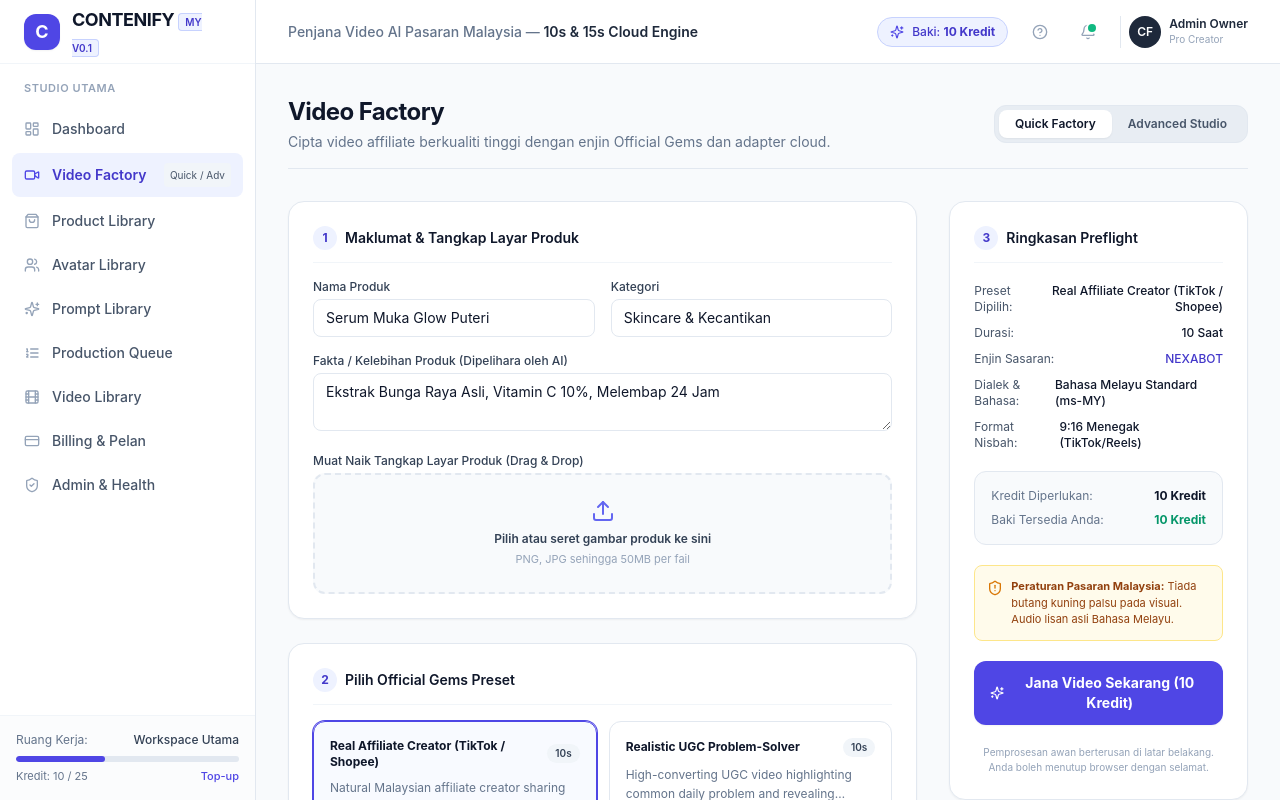
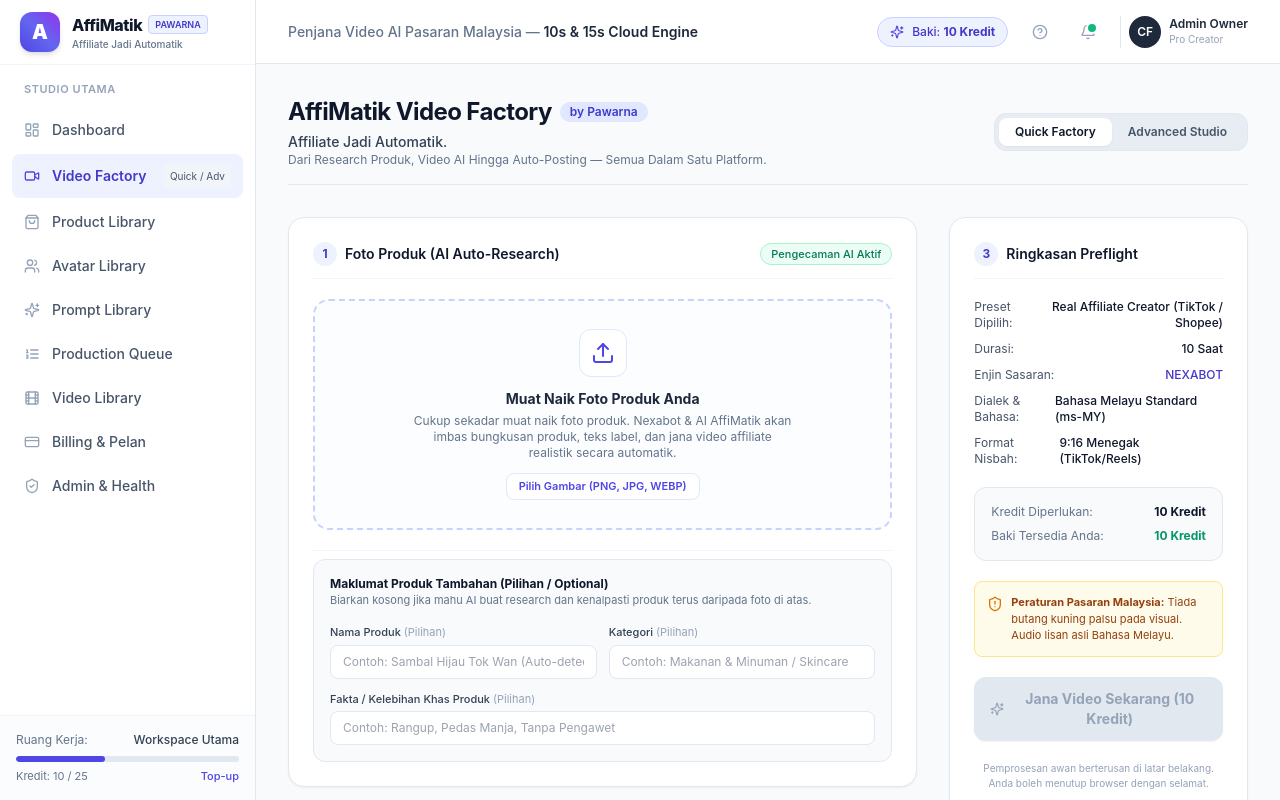
Before and after one commit to ridzuantanix-boop/contenify-saas, a Next.js app: page /factory in a window 1280 px wide. Shown: the top 800 px of the page. Built offline with nearby package versions, Linux system fonts and the light colour scheme.

Commit message:
feat: rebrand to AffiMatik by Pawarna, optional product inputs, and realism prompt overhaul

```diff
--- a/src/app/(dashboard)/dashboard/page.tsx
+++ b/src/app/(dashboard)/dashboard/page.tsx
@@ -18,11 +18,19 @@ export default function DashboardPage() {
       {/* Welcome Banner */}
       <div className="flex flex-col md:flex-row md:items-center justify-between gap-4 pb-2 border-b border-slate-200">
         <div>
-          <h2 className="text-2xl font-bold tracking-tight text-slate-900">
-            Selamat Datang ke CONTENIFY
-          </h2>
-          <p className="text-sm text-slate-500 mt-1">
-            Enjin automasi video AI khusus untuk pasaran creator, affiliate TikTok & Shopee Malaysia.
+          <div className="flex items-center gap-2">
+            <h2 className="text-2xl font-bold tracking-tight text-slate-900">
+              Selamat Datang ke AffiMatik
+            </h2>
+            <span className="text-xs px-2.5 py-0.5 rounded-full bg-indigo-100 text-indigo-700 font-semibold">
+              by Pawarna
+            </span>
+          </div>
+          <p className="text-sm font-medium text-slate-700 mt-1">
+            Affiliate Jadi Automatik.
+          </p>
+          <p className="text-xs text-slate-500">
+            Dari Research Produk, Video AI Hingga Auto-Posting — Semua Dalam Satu Platform.
           </p>
         </div>
         <div className="flex items-center gap-3">
--- a/src/app/(dashboard)/factory/page.tsx
+++ b/src/app/(dashboard)/factory/page.tsx
@@ -28,10 +28,10 @@ interface UploadedFilePreview {
 export default function VideoFactoryPage() {
   const [mode, setMode] = useState<'quick' | 'advanced'>('quick');
 
-  // Step 1: Assets
-  const [productName, setProductName] = useState('Serum Muka Glow Puteri');
-  const [productCategory, setProductCategory] = useState('Skincare & Kecantikan');
-  const [productFacts, setProductFacts] = useState('Ekstrak Bunga Raya Asli, Vitamin C 10%, Melembap 24 Jam');
+  // Step 1: Assets (Optional Inputs, Auto-Research from Image)
+  const [productName, setProductName] = useState('');
+  const [productCategory, setProductCategory] = useState('');
+  const [productFacts, setProductFacts] = useState('');
   const [images, setImages] = useState<UploadedFilePreview[]>([]);
 
   // Step 2: Presets & Controls
@@ -84,18 +84,18 @@ export default function VideoFactoryPage() {
     setImages((prev) => prev.filter((img) => img.id !== id));
   };
 
-  // Preflight calculations
+  // Preflight calculations (User only needs at least 1 image OR product name)
   const resolvedProvider = duration === 10 ? 'nexabot' : 'runninghub';
   const expectedCredits = duration === 10 ? 10 : 15;
   const userBalance = 10;
   const hasEnoughCredits = userBalance >= expectedCredits;
-  const canGenerate = (images.length > 0 || productName.length > 0) && hasEnoughCredits;
+  const canGenerate = (images.length > 0 || productName.trim().length > 0) && hasEnoughCredits;
 
   const handleGenerate = async () => {
     setIsSubmitting(true);
     setSubmitError(null);
     setSubmitSuccess(null);
-    setActiveJobStatus('Memulakan penjanaan...');
+    setActiveJobStatus('Memulakan penjanaan AffiMatik...');
     setActiveJobProgress(10);
     setGeneratedVideoUrl(null);
 
@@ -104,16 +104,16 @@ export default function VideoFactoryPage() {
         method: 'POST',
         headers: { 'Content-Type': 'application/json' },
         body: JSON.stringify({
-          productName,
-          productCategory,
-          productFacts: productFacts.split(',').map((s) => s.trim()),
+          productName: productName.trim() || undefined,
+          productCategory: productCategory.trim() || undefined,
+          productFacts: productFacts ? productFacts.split(',').map((s) => s.trim()).filter(Boolean) : [],
           presetId: selectedPreset.id,
           durationSeconds: duration,
           provider: selectedProvider === 'auto' ? resolvedProvider : selectedProvider,
           callToAction: ctaOption,
           isMuslimahModest,
           customPrompt: mode === 'advanced' ? customPrompt : undefined,
-          imageKeys: images.map((img) => img.dataUrl.startsWith('http') ? img.dataUrl : img.name),
+          imageKeys: images.map((img) => img.dataUrl),
         }),
       });
 
@@ -170,9 +170,17 @@ export default function VideoFactoryPage() {
       {/* Header & Mode Switch */}
       <div className="flex flex-col sm:flex-row sm:items-center justify-between gap-4 pb-4 border-b border-slate-200">
         <div>
-          <h2 className="text-2xl font-bold tracking-tight text-slate-900">Video Factory</h2>
-          <p className="text-sm text-slate-500 mt-1">
-            Cipta video affiliate berkualiti tinggi dengan enjin Official Gems dan adapter cloud.
+          <div className="flex items-center gap-2">
+            <h2 className="text-2xl font-bold tracking-tight text-slate-900">AffiMatik Video Factory</h2>
+            <span className="text-xs px-2.5 py-0.5 rounded-full bg-indigo-100 text-indigo-700 font-semibold">
+              by Pawarna
+            </span>
+          </div>
+          <p className="text-sm font-medium text-slate-700 mt-1">
+            Affiliate Jadi Automatik.
+          </p>
+          <p className="text-xs text-slate-500">
+            Dari Research Produk, Video AI Hingga Auto-Posting — Semua Dalam Satu Platform.
           </p>
         </div>
 
@@ -200,60 +208,33 @@ export default function VideoFactoryPage() {
       <div className="grid grid-cols-1 lg:grid-cols-3 gap-8">
         {/* Left Column: Form & Config (2 cols) */}
         <div className="lg:col-span-2 space-y-6">
-          {/* STEP 1: Product Assets */}
-          <div className="p-6 rounded-2xl bg-white border border-slate-200 shadow-sm space-y-4">
-            <div className="flex items-center gap-2 pb-3 border-b border-slate-100">
+          {/* STEP 1: Product Assets (Photo Upload First, Details Optional) */}
+          <div className="p-6 rounded-2xl bg-white border border-slate-200 shadow-sm space-y-5">
+            <div className="flex items-center justify-between pb-3 border-b border-slate-100">
+              <div className="flex items-center gap-2">
                 <div className="w-6 h-6 rounded-full bg-indigo-50 text-indigo-700 font-bold text-xs flex items-center justify-center">
                   1
                 </div>
-              <h3 className="font-semibold text-slate-900 text-sm">Maklumat & Tangkap Layar Produk</h3>
+                <h3 className="font-semibold text-slate-900 text-sm">Foto Produk (AI Auto-Research)</h3>
               </div>
-
-            <div className="grid grid-cols-1 sm:grid-cols-2 gap-4">
-              <div>
-                <label className="block text-xs font-medium text-slate-700 mb-1">Nama Produk</label>
-                <input
-                  type="text"
-                  value={productName}
-                  onChange={(e) => setProductName(e.target.value)}
-                  className="w-full px-3 py-2 rounded-lg border border-slate-200 text-sm focus:outline-none focus:ring-2 focus:ring-indigo-500"
-                  placeholder="Contoh: Sambal Hijau Tok Wan"
-                />
-              </div>
-              <div>
-                <label className="block text-xs font-medium text-slate-700 mb-1">Kategori</label>
-                <input
-                  type="text"
-                  value={productCategory}
-                  onChange={(e) => setProductCategory(e.target.value)}
-                  className="w-full px-3 py-2 rounded-lg border border-slate-200 text-sm focus:outline-none focus:ring-2 focus:ring-indigo-500"
-                  placeholder="Contoh: Makanan & Minuman"
-                />
-              </div>
-            </div>
-
-            <div>
-              <label className="block text-xs font-medium text-slate-700 mb-1">
-                Fakta / Kelebihan Produk (Dipelihara oleh AI)
-              </label>
-              <textarea
-                rows={2}
-                value={productFacts}
-                onChange={(e) => setProductFacts(e.target.value)}
-                className="w-full px-3 py-2 rounded-lg border border-slate-200 text-sm focus:outline-none focus:ring-2 focus:ring-indigo-500"
-                placeholder="Senaraikan kelebihan asli produk..."
-              />
+              <span className="text-[11px] text-emerald-700 font-medium bg-emerald-50 px-2.5 py-0.5 rounded-full border border-emerald-200">
+                Pengecaman AI Aktif
+              </span>
             </div>
 
             {/* Bulk Upload Area */}
             <div>
-              <label className="block text-xs font-medium text-slate-700 mb-1">
-                Muat Naik Tangkap Layar Produk (Drag & Drop)
-              </label>
-              <label className="border-2 border-dashed border-slate-200 hover:border-indigo-400 rounded-xl p-6 flex flex-col items-center justify-center cursor-pointer bg-slate-50 hover:bg-indigo-50/20 transition">
-                <Upload className="w-6 h-6 text-indigo-500 mb-2" />
-                <span className="text-xs font-semibold text-slate-700">Pilih atau seret gambar produk ke sini</span>
-                <span className="text-[11px] text-slate-400 mt-1">PNG, JPG sehingga 50MB per fail</span>
+              <label className="border-2 border-dashed border-indigo-200 hover:border-indigo-500 rounded-2xl p-7 flex flex-col items-center justify-center cursor-pointer bg-indigo-50/20 hover:bg-indigo-50/40 transition">
+                <div className="w-12 h-12 rounded-xl bg-white shadow-xs flex items-center justify-center mb-3 text-indigo-600 border border-indigo-100">
+                  <Upload className="w-6 h-6" />
+                </div>
+                <span className="text-sm font-bold text-slate-800">Muat Naik Foto Produk Anda</span>
+                <span className="text-xs text-slate-500 mt-1 text-center max-w-sm">
+                  Cukup sekadar muat naik foto produk. Nexabot & AI AffiMatik akan imbas bungkusan produk, teks label, dan jana video affiliate realistik secara automatik.
+                </span>
+                <span className="text-[11px] text-indigo-600 font-semibold mt-3 px-3 py-1 bg-white rounded-lg border border-indigo-100 shadow-2xs">
+                  Pilih Gambar (PNG, JPG, WEBP)
+                </span>
                 <input
                   type="file"
                   multiple
@@ -266,22 +247,80 @@ export default function VideoFactoryPage() {
 
             {/* Uploaded Previews */}
             {images.length > 0 && (
-              <div className="flex flex-wrap gap-3 pt-2">
+              <div className="space-y-2">
+                <div className="text-xs font-semibold text-slate-700 flex items-center gap-1.5">
+                  <CheckCircle2 className="w-4 h-4 text-emerald-500" />
+                  <span>Gambar Produk Dimuat Naik ({images.length} fail):</span>
+                </div>
+                <div className="flex flex-wrap gap-3">
                   {images.map((img) => (
-                  <div key={img.id} className="relative group w-20 h-20 rounded-lg overflow-hidden border border-slate-200 shadow-xs">
+                    <div key={img.id} className="relative group w-24 h-24 rounded-xl overflow-hidden border border-slate-200 shadow-xs">
                       {/* eslint-disable-next-line @next/next/no-img-element */}
                       <img src={img.dataUrl} alt={img.name} className="w-full h-full object-cover" />
                       <button
                         type="button"
                         onClick={() => removeImage(img.id)}
-                      className="absolute top-1 right-1 p-1 bg-black/60 rounded-full text-white hover:bg-black transition"
+                        className="absolute top-1 right-1 p-1 bg-black/70 rounded-full text-white hover:bg-rose-600 transition"
                       >
-                      <X className="w-3 h-3" />
+                        <X className="w-3.5 h-3.5" />
                       </button>
                     </div>
                   ))}
                 </div>
+              </div>
             )}
+
+            {/* Optional Details (Collapsible/Optional) */}
+            <div className="pt-2 border-t border-slate-100">
+              <div className="p-4 rounded-xl bg-slate-50 border border-slate-200 space-y-3">
+                <div>
+                  <h4 className="text-xs font-bold text-slate-900">Maklumat Produk Tambahan (Pilihan / Optional)</h4>
+                  <p className="text-[11px] text-slate-500">
+                    Biarkan kosong jika mahu AI buat research dan kenalpasti produk terus daripada foto di atas.
+                  </p>
+                </div>
+
+                <div className="grid grid-cols-1 sm:grid-cols-2 gap-3 pt-1">
+                  <div>
+                    <label className="block text-[11px] font-medium text-slate-700 mb-1">
+                      Nama Produk <span className="text-slate-400 font-normal">(Pilihan)</span>
+                    </label>
+                    <input
+                      type="text"
+                      value={productName}
+                      onChange={(e) => setProductName(e.target.value)}
+                      className="w-full px-3 py-2 rounded-lg border border-slate-200 text-xs bg-white focus:outline-none focus:ring-2 focus:ring-indigo-500"
+                      placeholder="Contoh: Sambal Hijau Tok Wan (Auto-detect jika kosong)"
+                    />
+                  </div>
+                  <div>
+                    <label className="block text-[11px] font-medium text-slate-700 mb-1">
+                      Kategori <span className="text-slate-400 font-normal">(Pilihan)</span>
+                    </label>
+                    <input
+                      type="text"
+                      value={productCategory}
+                      onChange={(e) => setProductCategory(e.target.value)}
+                      className="w-full px-3 py-2 rounded-lg border border-slate-200 text-xs bg-white focus:outline-none focus:ring-2 focus:ring-indigo-500"
+                      placeholder="Contoh: Makanan & Minuman / Skincare"
+                    />
+                  </div>
+                </div>
+
+                <div>
+                  <label className="block text-[11px] font-medium text-slate-700 mb-1">
+                    Fakta / Kelebihan Khas Produk <span className="text-slate-400 font-normal">(Pilihan)</span>
+                  </label>
+                  <input
+                    type="text"
+                    value={productFacts}
+                    onChange={(e) => setProductFacts(e.target.value)}
+                    className="w-full px-3 py-2 rounded-lg border border-slate-200 text-xs bg-white focus:outline-none focus:ring-2 focus:ring-indigo-500"
+                    placeholder="Contoh: Rangup, Pedas Manja, Tanpa Pengawet"
+                  />
+                </div>
+              </div>
+            </div>
           </div>
 
           {/* STEP 2: Official Gems Preset */}
@@ -520,7 +559,7 @@ export default function VideoFactoryPage() {
                   href={generatedVideoUrl}
                   target="_blank"
                   rel="noreferrer"
-                  download="contenify_video.mp4"
+                  download="affimatik_video.mp4"
                   className="w-full py-2 px-3 rounded-lg bg-emerald-600 text-white text-xs font-semibold flex items-center justify-center gap-2 hover:bg-emerald-700 transition"
                 >
                   <Video className="w-3.5 h-3.5" />
--- a/src/app/api/jobs/route.ts
+++ b/src/app/api/jobs/route.ts
@@ -49,9 +49,9 @@ export async function POST(req: NextRequest) {
     // 3. Compile Universal Masterprompt
     const compiled = buildUniversalMasterprompt({
       preset,
-      productName: productName || 'Produk Kualiti Tinggi',
-      productCategory,
-      productFacts,
+      productName: productName && productName.trim().length > 0 ? productName.trim() : undefined,
+      productCategory: productCategory || 'General',
+      productFacts: Array.isArray(productFacts) ? productFacts.filter(Boolean) : [],
       callToAction,
       isMuslimahModest,
       scriptBody: customPrompt,
--- a/src/app/layout.tsx
+++ b/src/app/layout.tsx
@@ -2,8 +2,8 @@ import type { Metadata } from 'next';
 import './globals.css';
 
 export const metadata: Metadata = {
-  title: 'CONTENIFY — Malaysian AI Video Automation SaaS',
-  description: 'Production-quality AI video production for Malaysian affiliates, creators, and sellers.',
+  title: 'AffiMatik by Pawarna — Affiliate Jadi Automatik',
+  description: 'Dari Research Produk, Video AI Hingga Auto-Posting — Semua Dalam Satu Platform.',
 };
 
 export default function RootLayout({
--- a/src/components/layout/sidebar.tsx
+++ b/src/components/layout/sidebar.tsx
@@ -34,14 +34,19 @@ export function Sidebar() {
   return (
     <aside className="w-64 border-r border-slate-200 bg-white flex flex-col h-screen sticky top-0 shrink-0">
       {/* Brand Header */}
-      <div className="h-16 flex items-center px-6 border-b border-slate-100 gap-3">
-        <div className="h-9 w-9 rounded-xl bg-indigo-600 flex items-center justify-center text-white font-bold text-lg shadow-sm">
-          C
+      <div className="h-18 flex items-center px-5 border-b border-slate-100 gap-3 py-3">
+        <div className="h-10 w-10 rounded-xl bg-gradient-to-tr from-indigo-600 via-indigo-500 to-purple-600 flex items-center justify-center text-white font-black text-xl shadow-md shrink-0">
+          A
         </div>
-        <div>
-          <span className="font-bold tracking-tight text-slate-900 text-lg">CONTENIFY</span>
-          <span className="ml-1 text-[10px] font-semibold uppercase px-1.5 py-0.5 rounded bg-indigo-50 text-indigo-700 border border-indigo-200">
-            MY v0.1
+        <div className="flex flex-col min-w-0">
+          <div className="flex items-center gap-1.5">
+            <span className="font-extrabold tracking-tight text-slate-900 text-base">AffiMatik</span>
+            <span className="text-[9px] font-semibold uppercase px-1.5 py-0.5 rounded bg-indigo-50 text-indigo-700 border border-indigo-200">
+              Pawarna
+            </span>
+          </div>
+          <span className="text-[10px] text-slate-500 truncate font-medium">
+            Affiliate Jadi Automatik
           </span>
         </div>
       </div>
```
Also changed, not shown: src/lib/gems/prompt-builder.ts (+34 -10 lines), src/lib/providers/nexabot.ts (+6 -3 lines). Lines whose indentation alone changed are shown as unchanged.
